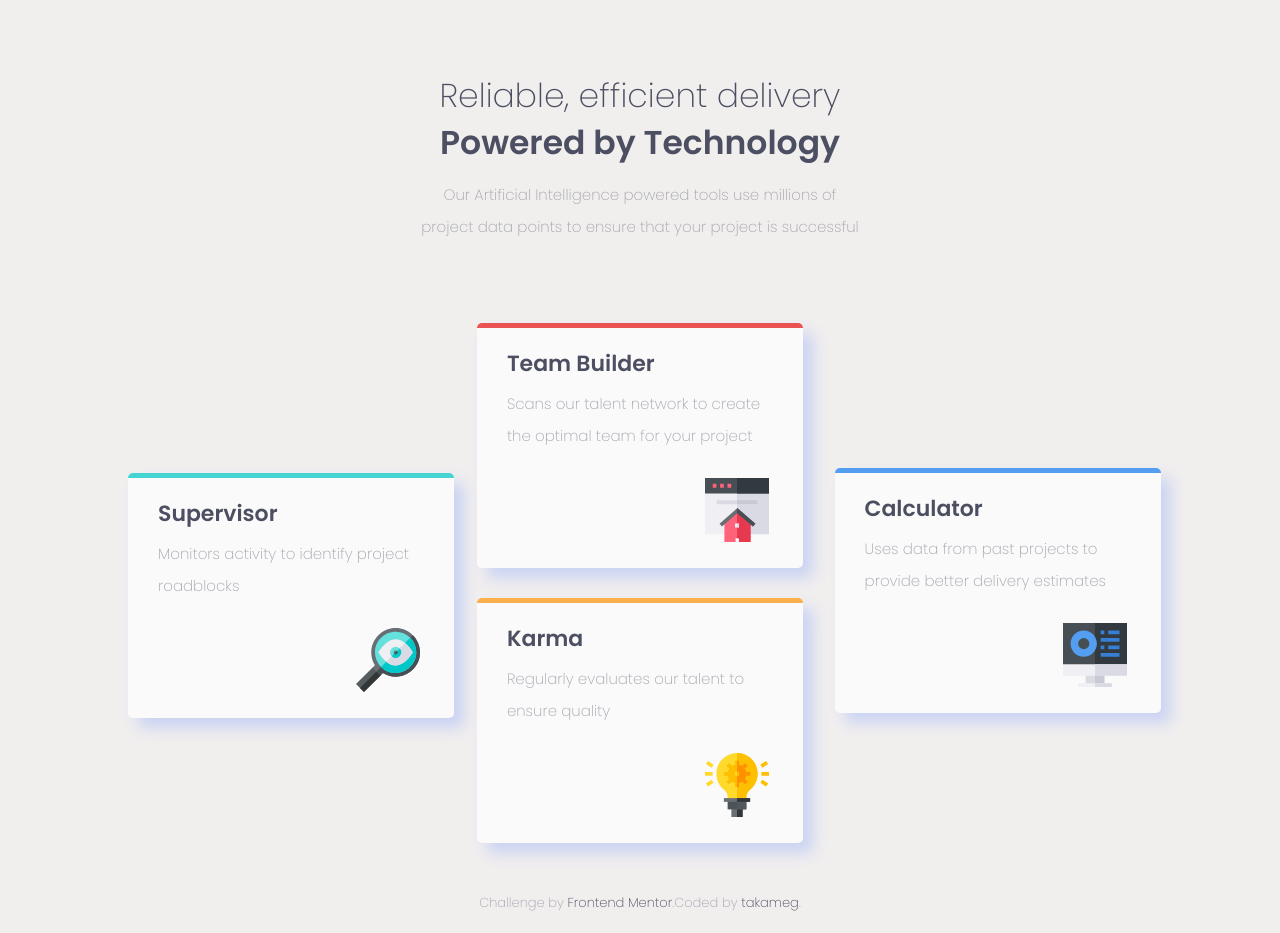
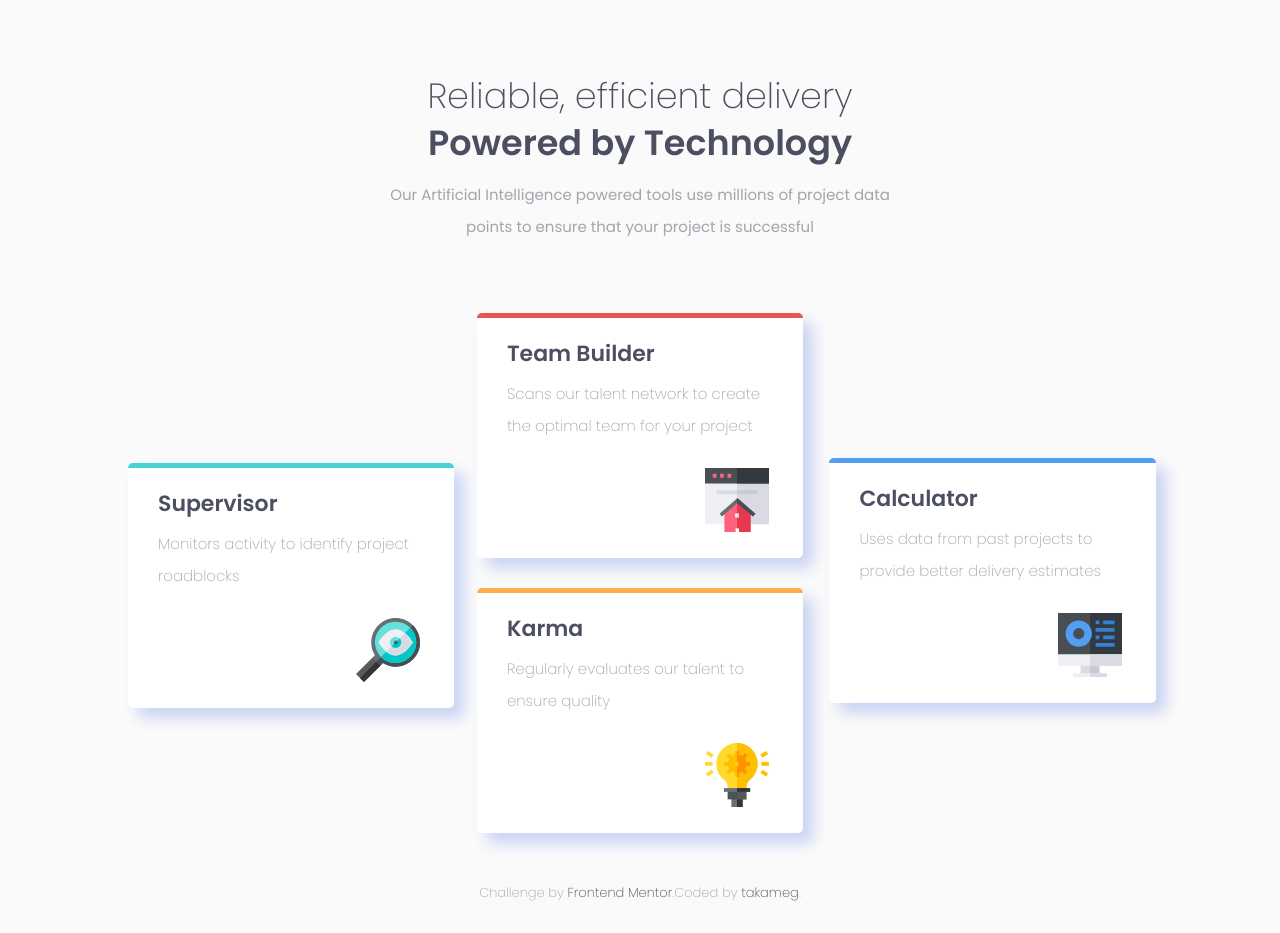
Before and after one commit to takameg/four_card, a plain HTML site: page index.html in a window 1280 px wide. Drawn offline with Linux system fonts and the light colour scheme.

Commit message:
css small adjust

```diff
--- a/style.css
+++ b/style.css
@@ -1,7 +1,7 @@
 body {
   max-width: 375px;
   font-family: 'Poppins', sans-serif;
-  background-color: hsl(0, 10%, 94%);
+  background-color: hsl(0, 0%, 98%);
   margin: 0 auto;
   padding: 0;
   line-height: 2em;
@@ -44,7 +44,7 @@ p {
 }
 
 .card {
-  background-color: hsl(0, 0%, 98%);
+  background-color: white;
   border-radius: 5px;
   box-shadow: 10px 10px 15px hsl(225, 63%, 87%) ;
   height: 200px;
@@ -114,17 +114,23 @@ footer a:hover {
   }
 
   .top {
-    width: 35%;
+    width: 40%;
+    margin-bottom: 70px;
   }
 
   .top h1 {
-    font-size: 33px;
-    margin-bottom: 15px;
+    font-size: 35px;
+    margin: 15px 0;
   }
 
   .top h2 {
-    font-size: 33px;
+    font-size: 35px;
     margin-bottom: 20px;
+  }
+
+  .top p {
+    font-size: 15px;
+    font-weight: 400;
   }
 
   .cards {
@@ -142,11 +148,12 @@ footer a:hover {
   .cyan {
     position: absolute;
     top: 150px;
+
   }
 
   .blue {
     position: absolute;
-    left: 69%;
+    left: 68.5%;
     bottom: 100px;
   }
 
```
